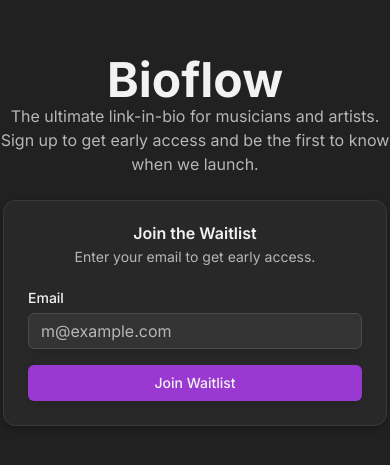
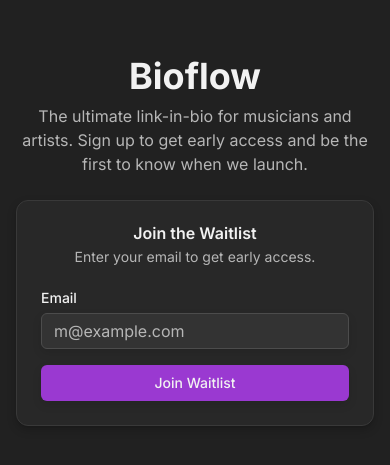
Before and after one commit to DevDugg/bioflow, a Next.js app: page /waitlist in a window 390 px wide. Shown: the part 181-646 px from the top of the page. Built offline with nearby package versions, Linux system fonts and the light colour scheme; no server answers.

Commit message:
responsive waitlist page

```diff
--- a/src/app/(public)/waitlist/page.tsx
+++ b/src/app/(public)/waitlist/page.tsx
@@ -9,9 +9,11 @@ import { WaitlistForm } from "@/components/waitlist-form";
 
 export default function WaitlistPage() {
   return (
-    <div className="flex h-screen flex-col items-center justify-center space-y-6">
-      <div className="text-center">
-        <h1 className="text-5xl font-bold tracking-tighter">Bioflow</h1>
+    <div className="flex h-screen flex-col items-center justify-center space-y-6 p-4">
+      <div className="space-y-2 text-center">
+        <h1 className="text-4xl font-bold tracking-tighter sm:text-5xl">
+          Bioflow
+        </h1>
         <p className="mx-auto max-w-[600px] text-muted-foreground md:text-xl">
           The ultimate link-in-bio for musicians and artists. Sign up to get
           early access and be the first to know when we launch.
```
